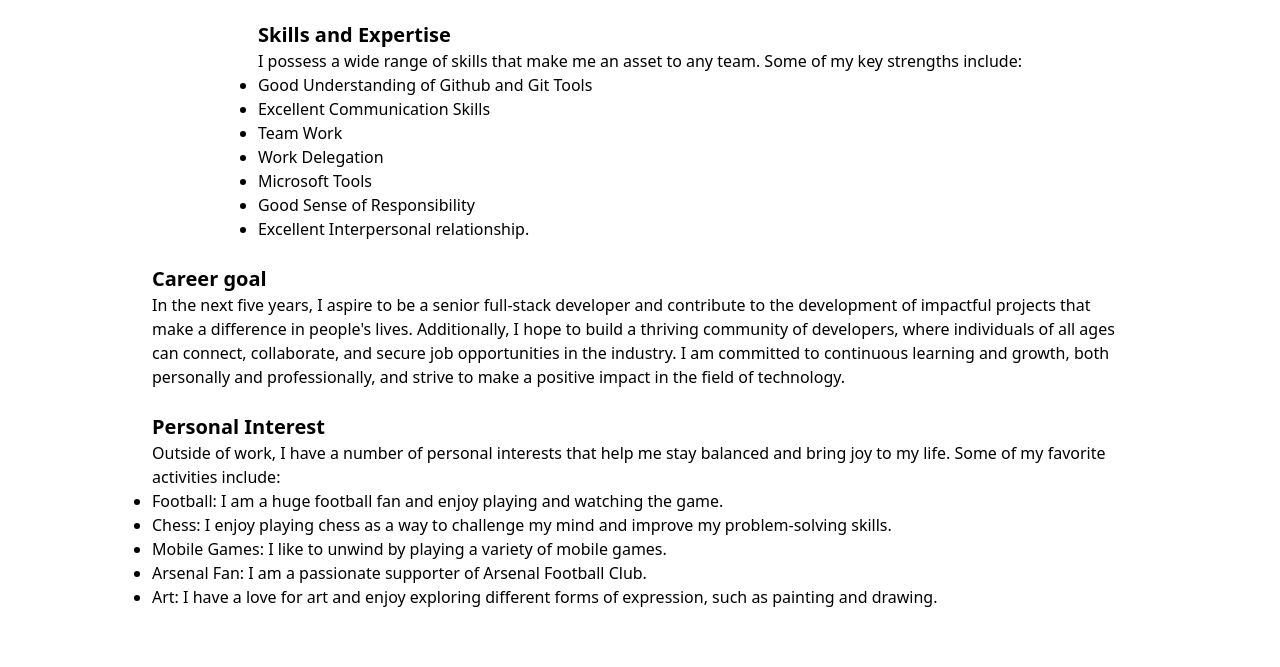
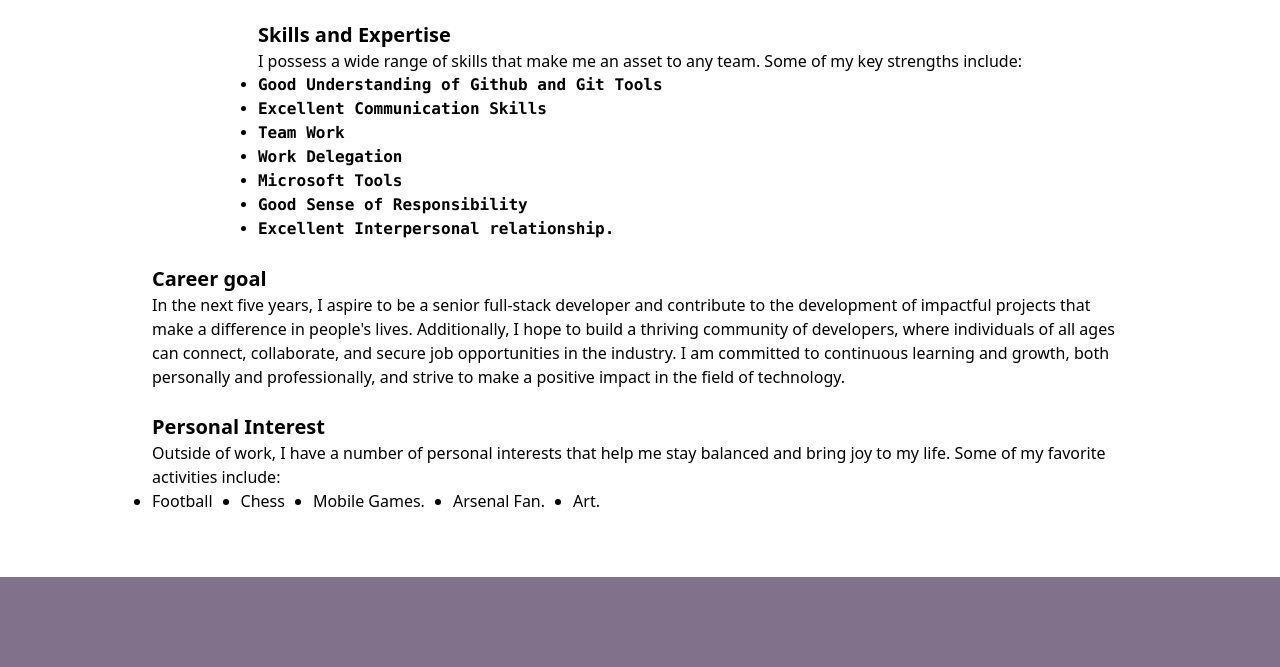
Before and after one commit to iBabs/Portfolio-tailwind, a website: page about.html in a window 1280 px wide. Shown: the part 951-1618 px from the top of the page. Drawn offline with Linux system fonts and the light colour scheme.

Commit message:
about edit

```diff
--- a/about.html
+++ b/about.html
@@ -150,7 +150,7 @@
                     <h3 class="text-xl font-bold">Skills and Expertise</h3>
                     <p>
                         I possess a wide range of skills that make me an asset to any team. Some of my key strengths include:
-                       <ul class="list-disc">
+                       <ul class="list-disc font-mono font-bold">
                         <li> Good Understanding of Github and Git Tools</li>
                         <li>Excellent Communication Skills</li>
                         <li>Team Work</li>
@@ -180,12 +180,12 @@
                     <h3 class="text-xl font-bold">Personal Interest</h3>
                     <p>
                         Outside of work, I have a number of personal interests that help me stay balanced and bring joy to my life. Some of my favorite activities include:
-                       <ul class="list-disc">
-                        <li>Football: I am a huge football fan and enjoy playing and watching the game.</li>
-                        <li>Chess: I enjoy playing chess as a way to challenge my mind and improve my problem-solving skills.</li>
-                        <li>Mobile Games: I like to unwind by playing a variety of mobile games.</li>
-                        <li>Arsenal Fan: I am a passionate supporter of Arsenal Football Club.</li>
-                        <li>Art: I have a love for art and enjoy exploring different forms of expression, such as painting and drawing.</li>
+                       <ul class="list-disc flex space-x-7">
+                        <li>Football</li>
+                        <li>Chess</li>
+                        <li>Mobile Games.</li>
+                        <li>Arsenal Fan.</li>
+                        <li>Art.</li>
                        </ul>
                     </p>
                 </div>
```
Also changed, not shown: css/main.css.
